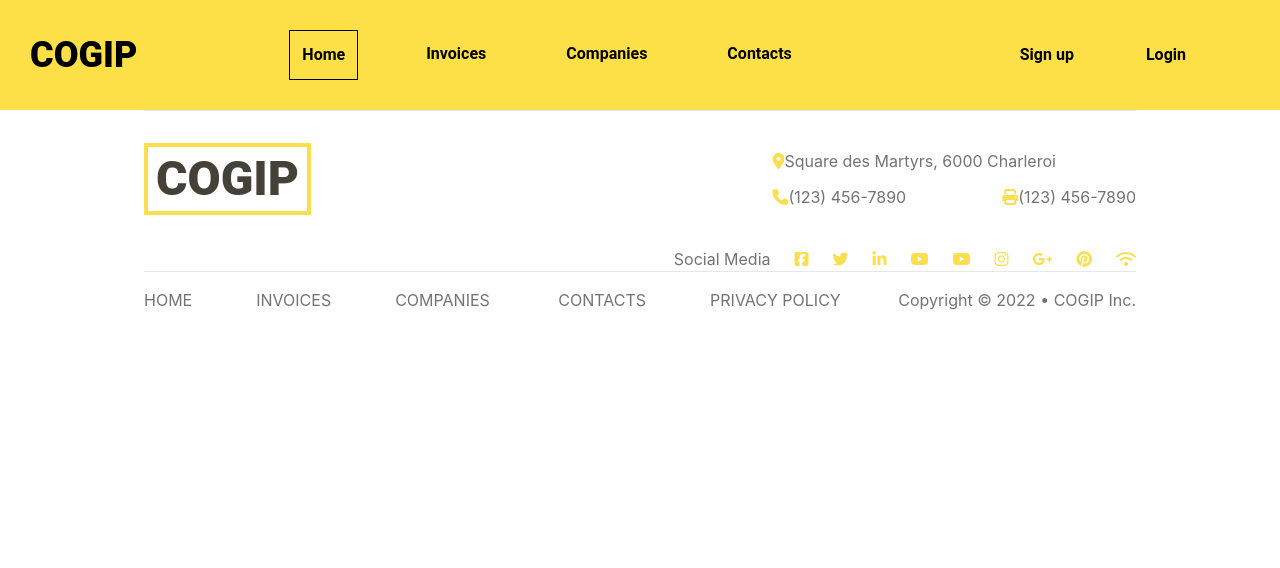
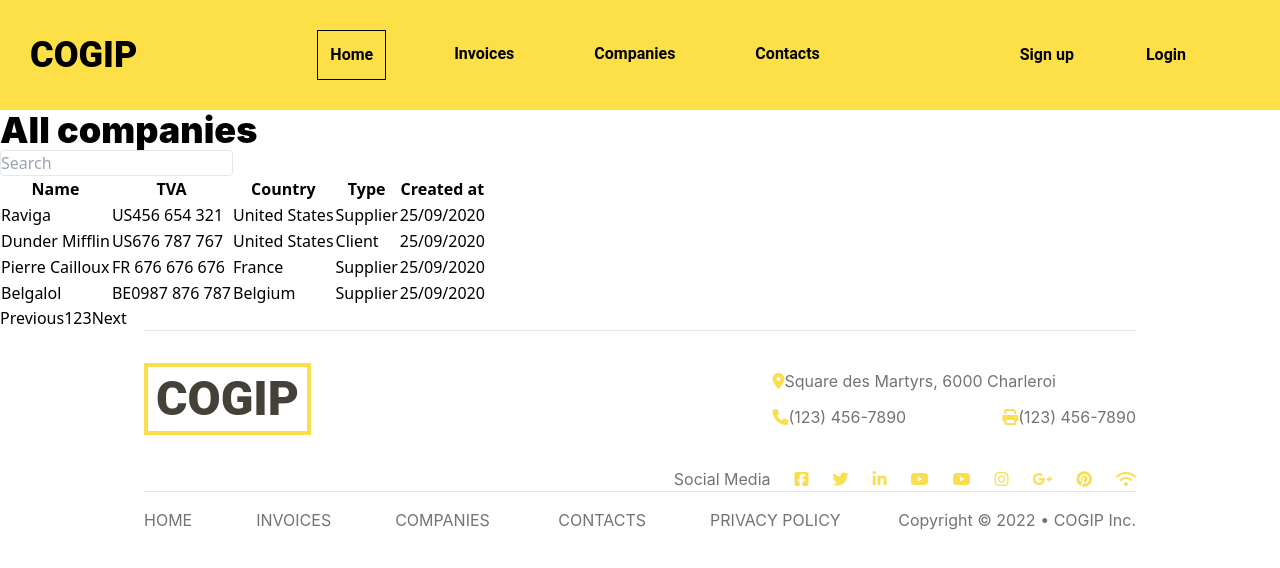
Before and after one commit to GiovanniTY/Cogip, a React (Vite) app in the folder cogip-app/: page /Companies in a window 1280 px wide. Shown: the top 568 px of the page. Built offline with nearby package versions, Linux system fonts and the light colour scheme.

Commit message:
add pagination et search components

```diff
--- a/cogip-app/src/App.jsx
+++ b/cogip-app/src/App.jsx
@@ -3,6 +3,9 @@ import { BrowserRouter as Router, Route, Routes } from 'react-router-dom';
 import Header from './components/Header';
 import Footer from './components/Footer';
 import Home from './pages/Home';
+import Invoices from './pages/Invoices';
+import Companies from './pages/Companies';
+import Contacts from './pages/Contacts';
 
 
 
@@ -12,6 +15,9 @@ function App() {
       <Header />
       <Routes>
         <Route path="/" element={<Home />} />
+        <Route path="/Invoices" element={<Invoices/>} />
+        <Route path="/Companies" element={<Companies />} />
+        <Route path="/Contacts" element={<Contacts />} />
       </Routes>
       <Footer />
     </Router>
--- a/cogip-app/src/components/Footer.jsx
+++ b/cogip-app/src/components/Footer.jsx
@@ -56,10 +56,10 @@ function Footer() {
       <hr />
       <div className="flex justify-between space-x-14 py-4">
         <nav className="space-x-16">
-          <a href="">HOME</a>
-          <a href="">INVOICES</a>
-          <a href="">COMPANIES </a>
-          <a href="">CONTACTS</a>
+          <a href="/">HOME</a>
+          <a href="Invoices">INVOICES</a>
+          <a href="Companies">COMPANIES </a>
+          <a href="/Contacts">CONTACTS</a>
           <a href="">PRIVACY POLICY</a>
         </nav>
         <p>Copyright © 2022 • COGIP Inc.</p>
--- a/cogip-app/src/components/Header.jsx
+++ b/cogip-app/src/components/Header.jsx
@@ -6,19 +6,18 @@ function Header() {
       <div className="border-[30px] border-yellow-300 flex justify-between bg-yellow-300 items-center">
         <h1 className="text-4xl font-black">COGIP</h1>
         <nav className="flex space-x-14">
-          <a className="border border-black p-3 hover:border-white" href="">
+          <a className="border border-black p-3 hover:border-white" href="/">
             Home
           </a>
-          <a className="hover:border border-white p-3" href="">
+          <a className="hover:border border-white p-3" href="/Invoices">
             Invoices
           </a>
-          <a className="hover:border border-white p-3" href="">
+          <a className="hover:border border-white p-3" href="/Companies">
             Companies
           </a>
-          <a className="hover:border border-white p-3" href="">
+          <a className="hover:border border-white p-3" href="/Contacts">
             Contacts
           </a>
-          <a href=""></a>
         </nav>
         <div className="flex space-x-14 mr-14">
           <a className=" hover:bg-white rounded-lg p-2" href="">
--- a/cogip-app/src/components/pagination.jsx
+++ b/cogip-app/src/components/pagination.jsx
@@ -0,0 +1,41 @@
+import React from 'react';
+
+function Pagination({ currentPage, totalPages, onPageChange }) {
+  function handlePrevious() {
+    if (currentPage > 1) {
+      onPageChange(currentPage - 1);
+    }
+  }
+
+  function handleNext() {
+    if (currentPage < totalPages) {
+      onPageChange(currentPage + 1);
+    }
+  }
+
+  function handlePageChange(page) {
+    onPageChange(page);
+  }
+
+  return (
+    <div>
+      <button onClick={handlePrevious} disabled={currentPage === 1}>
+        Previous
+      </button>
+      {Array.from({ length: totalPages }, (_, index) => (
+        <button
+          key={index + 1}
+          onClick={() => handlePageChange(index + 1)}
+          disabled={index + 1 === currentPage}
+        >
+          {index + 1}
+        </button>
+      ))}
+      <button onClick={handleNext} disabled={currentPage === totalPages}>
+        Next
+      </button>
+    </div>
+  );
+}
+
+export default Pagination;
--- a/cogip-app/src/components/search.jsx
+++ b/cogip-app/src/components/search.jsx
@@ -0,0 +1,27 @@
+// src/components/Search.js
+import React, { useState } from 'react';
+
+function Search({ onSearch }) {
+  const [query, setQuery] = useState('');
+
+  const handleInputChange = (e) => {
+    setQuery(e.target.value);
+    onSearch(e.target.value);
+  };
+
+  return (
+    <div>
+      <div>
+        <input
+          className="border rounded"
+          type="text"
+          placeholder="Search"
+          value={query}
+          onChange={handleInputChange}
+        />
+      </div>
+    </div>
+  );
+}
+
+export default Search;
--- /dev/null
+++ b/cogip-app/src/pages/Companies.jsx
@@ -0,0 +1,140 @@
+// src/pages/Companies.jsx
+import React, { useState, useEffect } from 'react';
+import Search from '../components/Search';
+import Pagination from '../components/Pagination';
+
+const companiesData = [
+    {
+        name: 'Raviga',
+        tva: 'US456 654 321',
+        country: 'United States',
+        type: 'Supplier',
+        createdAt: '25/09/2020',
+    },
+    {
+        name: 'Dunder Mifflin',
+        tva: 'US676 787 767',
+        country: 'United States',
+        type: 'Client',
+        createdAt: '25/09/2020',
+    },
+    {
+        name: 'Pierre Cailloux',
+        tva: 'FR 676 676 676',
+        country: 'France',
+        type: 'Supplier',
+        createdAt: '25/09/2020',
+    },
+    {
+        name: 'Belgalol',
+        tva: 'BE0987 876 787',
+        country: 'Belgium',
+        type: 'Supplier',
+        createdAt: '25/09/2020',
+    },
+    {
+        name: 'Jouet Jean-Michel',
+        tva: 'FR 787 776 999',
+        country: 'France',
+        type: 'Client',
+        createdAt: '25/09/2020',
+    },
+    {
+        name: 'Raviga',
+        tva: 'US456 654 321',
+        country: 'United States',
+        type: 'Supplier',
+        createdAt: '25/09/2020',
+    },
+    {
+        name: 'Dunder Mifflin',
+        tva: 'US676 787 767',
+        country: 'United States',
+        type: 'Client',
+        createdAt: '25/09/2020',
+    },
+    {
+        name: 'Pierre Cailloux',
+        tva: 'FR 676 676 676',
+        country: 'France',
+        type: 'Supplier',
+        createdAt: '25/09/2020',
+    },
+    {
+        name: 'Belgalol',
+        tva: 'BE0987 876 787',
+        country: 'Belgium',
+        type: 'Supplier',
+        createdAt: '25/09/2020',
+    },
+    {
+        name: 'Jouet Jean-Michel',
+        tva: 'FR 787 776 999',
+        country: 'France',
+        type: 'Client',
+        createdAt: '25/09/2020',
+    },
+];
+
+function Companies() {
+
+    const [searchResults, setSearchResults] = useState(companiesData);
+    const [currentPage, setCurrentPage] = useState(1);
+    const itemsPerPage = 4;
+
+    const handleSearch = (query) => {
+        const results = companiesData.filter(
+        (company) =>
+            company.name.toLowerCase().includes(query.toLowerCase()) ||
+            company.tva.toLowerCase().includes(query.toLowerCase()) ||
+            company.country.toLowerCase().includes(query.toLowerCase()) ||
+            company.type.toLowerCase().includes(query.toLowerCase())
+        );
+        setSearchResults(results);
+        setCurrentPage(1);
+    };
+
+    const handlePageChange = (page) => {
+        setCurrentPage(page);
+    };
+
+    const startIndex = (currentPage - 1) * itemsPerPage;
+    const currentItems = searchResults.slice(startIndex, startIndex + itemsPerPage);
+    const totalPages = Math.ceil(searchResults.length / itemsPerPage);
+
+  return (
+    <div>
+      <h1 className="font-Inter font-black text-4xl">All companies</h1>
+      <Search onSearch={handleSearch} />
+      <table>
+        <thead>
+          <tr>
+            <th>Name</th>
+            <th>TVA</th>
+            <th>Country</th>
+            <th>Type</th>
+            <th>Created at</th>
+          </tr>
+        </thead>
+        <tbody>
+          {currentItems.map((company, index) => (
+            <tr key={index}>
+              <td>{company.name}</td>
+              <td>{company.tva}</td>
+              <td>{company.country}</td>
+              <td>{company.type}</td>
+              <td>{company.createdAt}</td>
+            </tr>
+          ))}
+        </tbody>
+      </table>
+      <Pagination
+        currentPage={currentPage}
+        totalPages={totalPages}
+        onPageChange={handlePageChange}
+      />
+    </div>
+  );
+}
+
+export default Companies;
--- /dev/null
+++ b/cogip-app/src/pages/Contacts.jsx
@@ -0,0 +1,12 @@
+import React from "react";
+import Search from "../components/Search";
+
+function Contacts() {
+  return (
+    <>
+        <h2 className="font-Inter font-black text-4xl">All contacts</h2>
+        <Search/>
+    </>
+  );
+}
+export default Contacts;
--- /dev/null
+++ b/cogip-app/src/pages/Invoices.jsx
@@ -0,0 +1,95 @@
+import React, { useState } from "react";
+import Search from "../components/Search";
+import Pagination from "../components/Pagination";
+
+const invoicesData = [
+  {
+    invoiceNumber: "F20220915-001",
+    dueDate: "15/09/2022",
+    company: "Jouet Jean-Michel",
+    createdAt: "25/09/2020"
+  },
+  {
+    invoiceNumber: "F20220915-002",
+    dueDate: "15/09/2022",
+    company: "Dunder Mifflin",
+    createdAt: "25/09/2020"
+  },
+  {
+    invoiceNumber: "F20220915-003",
+    dueDate: "15/09/2022",
+    company: "Pierre Cailloux",
+    createdAt: "25/09/2020"
+  },
+  {
+    invoiceNumber: "F20220915-004",
+    dueDate: "15/09/2022",
+    company: "Pier Pipper",
+    createdAt: "25/09/2020"
+  },
+  {
+    invoiceNumber: "F20220915-005",
+    dueDate: "15/09/2022",
+    company: "Raviga",
+    createdAt: "25/09/2020"
+  }
+];
+
+const Invoices = () => {
+  const [searchResults, setSearchResults] = useState(invoicesData);
+  const [currentPage, setCurrentPage] = useState(1);
+  const itemsPerPage = 4;
+
+  const handleSearch = (query) => {
+    const results = invoicesData.filter(
+      (invoice) =>
+        invoice.invoiceNumber.toLowerCase().includes(query.toLowerCase()) ||
+        invoice.dueDate.toLowerCase().includes(query.toLowerCase()) ||
+        invoice.company.toLowerCase().includes(query.toLowerCase())
+    );
+    setSearchResults(results);
+    setCurrentPage(1);
+  };
+
+  const handlePageChange = (page) => {
+    setCurrentPage(page);
+  };
+
+  const startIndex = (currentPage - 1) * itemsPerPage;
+  const currentItems = searchResults.slice(startIndex, startIndex + itemsPerPage);
+  const totalPages = Math.ceil(searchResults.length / itemsPerPage);
+
+  return (
+    <>
+      <h2 className="font-Inter font-black text-4xl">All invoices</h2>
+      <Search onSearch={handleSearch} />
+      <table>
+        <thead>
+          <tr>
+            <th>Invoice number</th>
+            <th>Due date</th>
+            <th>Company</th>
+            <th>Created at</th>
+          </tr>
+        </thead>
+        <tbody>
+          {currentItems.map((invoice, index) => (
+            <tr key={index}>
+              <td>{invoice.invoiceNumber}</td>
+              <td>{invoice.dueDate}</td>
+              <td>{invoice.company}</td>
+              <td>{invoice.createdAt}</td>
+            </tr>
+          ))}
+        </tbody>
+      </table>
+      <Pagination
+        currentPage={currentPage}
+        totalPages={totalPages}
+        onPageChange={handlePageChange}
+      />
+    </>
+  );
+};
+
+export default Invoices;
```
